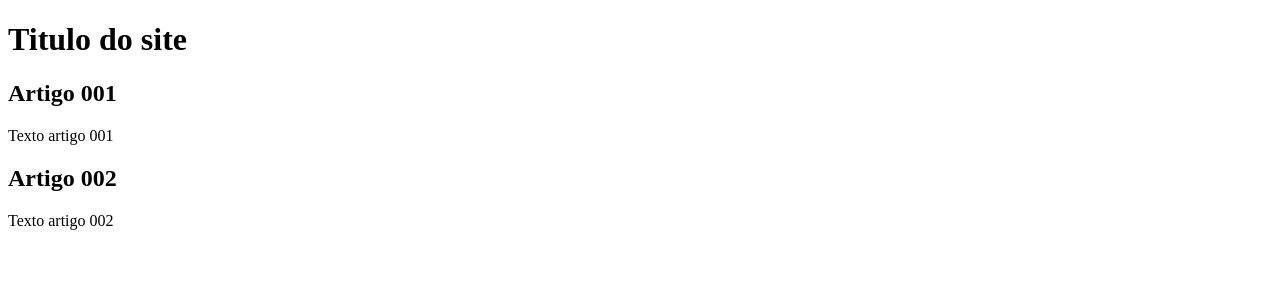
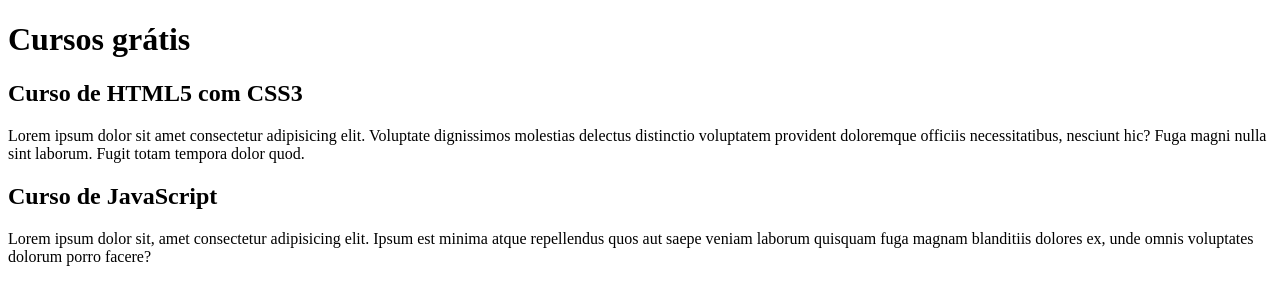
Before and after one commit to Charles-Luchiari/projeto-site, a plain HTML site: page index.html in a window 1280 px wide. Drawn offline with Linux system fonts and the light colour scheme.

Commit message:
comecei a escrever o conteúdo

```diff
--- a/index.html
+++ b/index.html
@@ -4,20 +4,20 @@
     <meta charset="UTF-8">
     <meta http-equiv="X-UA-Compatible" content="IE=edge">
     <meta name="viewport" content="width=device-width, initial-scale=1.0">
-    <title>Titulo do Site</title>
+    <title></title>
 </head>
 <body>
     <main>
         <header>
-            <h1>Titulo do site</h1>
+            <h1>Cursos grátis</h1>
         </header>
         <article>
-            <h2>Artigo 001</h2>
-            <p>Texto artigo 001</p>
+            <h2>Curso de HTML5 com CSS3</h2>
+            <p>Lorem ipsum dolor sit amet consectetur adipisicing elit. Voluptate dignissimos molestias delectus distinctio voluptatem provident doloremque officiis necessitatibus, nesciunt hic? Fuga magni nulla sint laborum. Fugit totam tempora dolor quod.</p>
         </article>
         <article>
-            <h2>Artigo 002</h2>
-            <p>Texto artigo 002</p>
+            <h2>Curso de JavaScript</h2>
+            <p>Lorem ipsum dolor sit, amet consectetur adipisicing elit. Ipsum est minima atque repellendus quos aut saepe veniam laborum quisquam fuga magnam blanditiis dolores ex, unde omnis voluptates dolorum porro facere?</p>
         </article>
     </main>
 </body>
```
